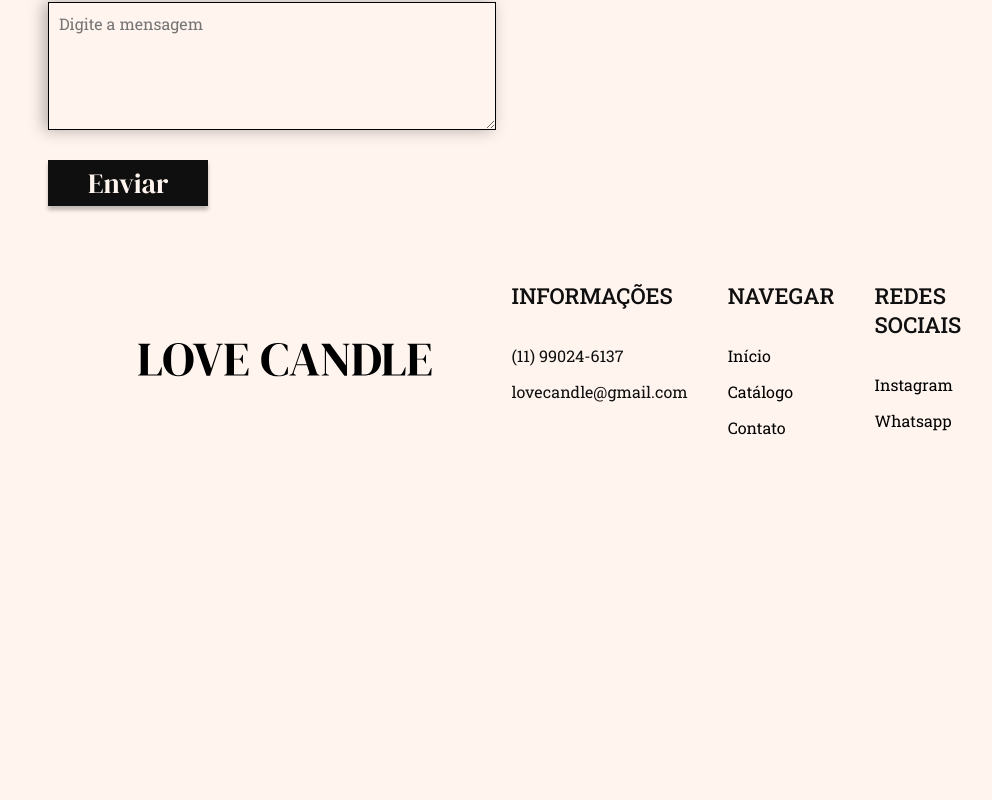
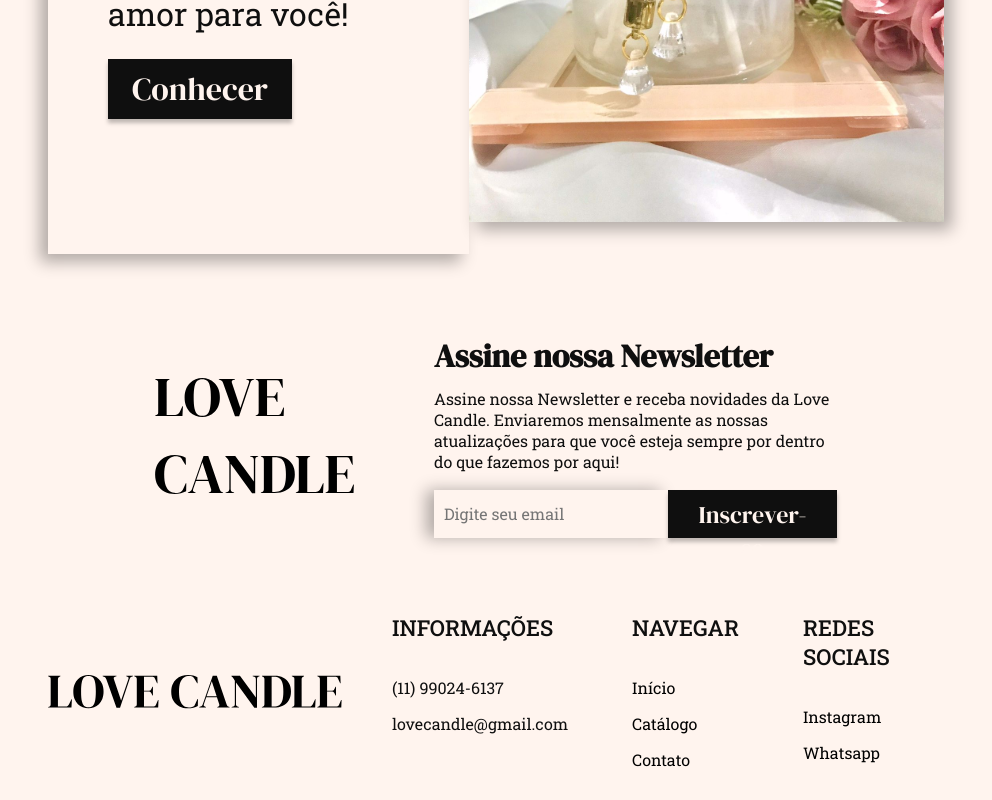
Before and after one commit to brbertholini/love-candle-frontend, a React (Vite) app: page / in a window 1280 px wide. Shown: the part 642-1442 px from the top of the page, without its empty margins (144-1136 px from the left). Before the commit the page ends 1110 px from the top, so only its background shows below. Built offline with nearby package versions, Linux system fonts and the light colour scheme.

Commit message:
fix: Home and Footer styles

```diff
--- a/src/components/Footer/styles.js
+++ b/src/components/Footer/styles.js
@@ -7,17 +7,17 @@
 
 export const Content = styled.div`
     width: 100%;
-    padding: 0 22vw;
+    padding: 0 15vw;
     justify-content: space-around;
     display: flex;
     flex-direction: row;
-    gap: 80px;
+    gap: 50px;
 `
 
 export const Menu = styled.div`
     display: flex;
     text-align: start;
-    gap: 40px;
+    gap: 5vw;
     margin: 30px 0;
 `
 
--- a/src/main.jsx
+++ b/src/main.jsx
@@ -2,11 +2,12 @@
 import ReactDOM from 'react-dom/client'
 import GlobalStyle from './styles/global';
 
+import { Home } from './pages/Home';
 import { Contact } from './pages/Contact';
 
 ReactDOM.createRoot(document.getElementById('root')).render(
   <React.StrictMode>
     <GlobalStyle />
-    <Contact/>
+    <Home/>
   </React.StrictMode>,
 )
--- a/src/pages/Home/styles.js
+++ b/src/pages/Home/styles.js
@@ -6,7 +6,7 @@
 
 export const Content = styled.div`
     width: 100vw;
-    padding: 0 22vw;
+    padding: 0 15vw;
 `
 
 
```
